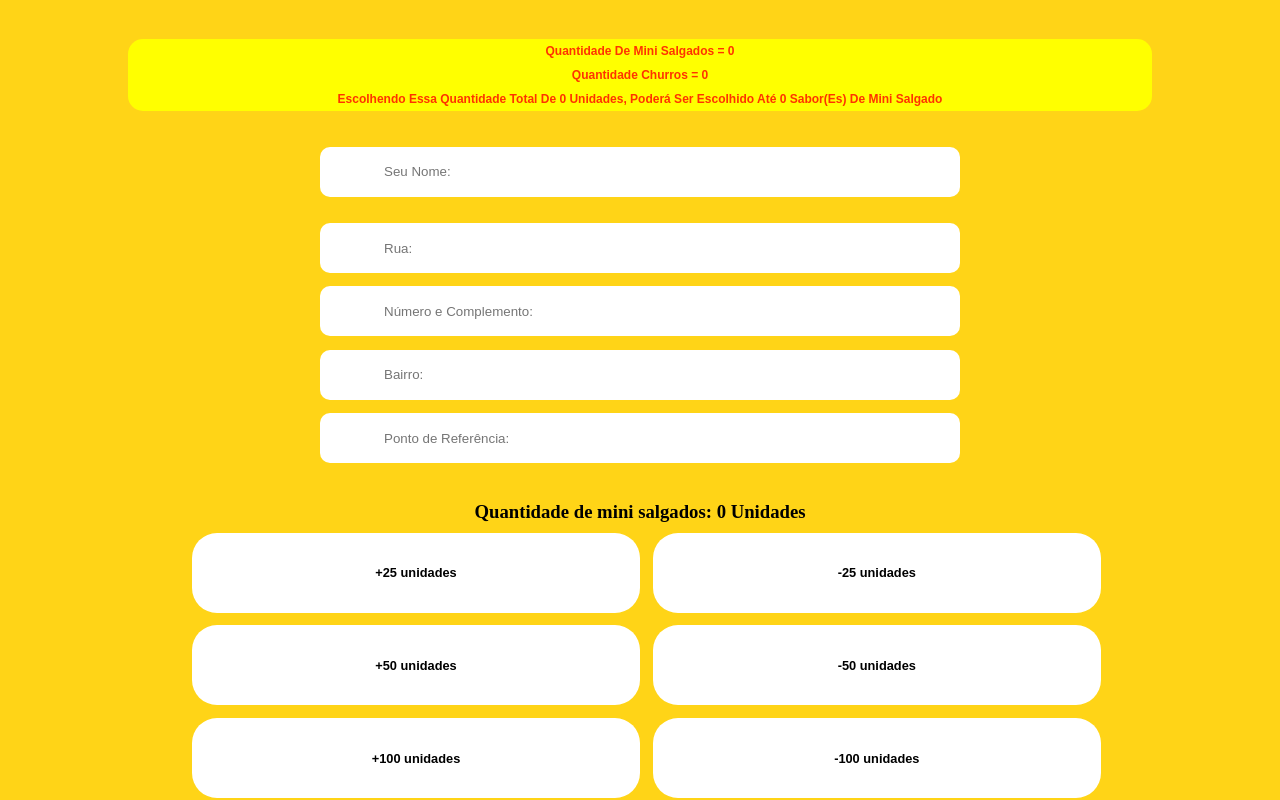
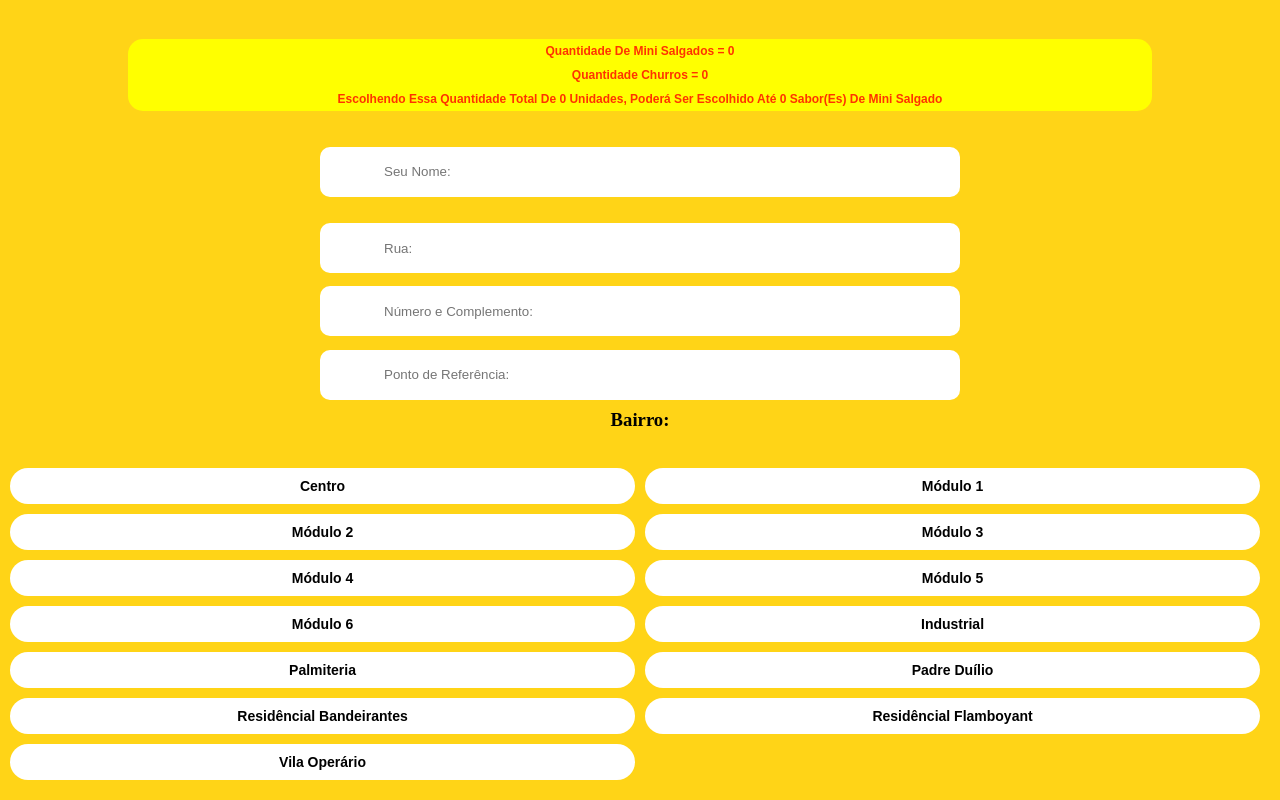
Before and after one commit to brennokayan/PastelariaDoJunior, a React (Create React App) app: page /minis-salgados in a window 1280 px wide. Shown: the top 800 px of the page. Built offline with nearby package versions, Linux system fonts and the light colour scheme; a web font is replaced by a local one.

Commit message:
arrumando os bairros

```diff
--- a/src/pages/Home/index.js
+++ b/src/pages/Home/index.js
@@ -36,7 +36,7 @@ const Home = ()=>{
             setAbertos("Ainda não iniciamos nossos atendimentos no momento aguarde por alguns instante.");
             setLink("/")
         }
-        if(hours <20 && hours >=15){
+        if(hours <23 && hours >=15){
             setAbertos("Estamos Aberto!");
             setEstiloAtendimento("aberto")
             setLink("/minis-salgados")
--- a/src/pages/PedidoMiniSalgados/index.js
+++ b/src/pages/PedidoMiniSalgados/index.js
@@ -20,6 +20,7 @@ const Pedidos = () => {
     const [pontoReferencia, setPontoReferencia] = useState("")
 
     const [quantidade, setQuantidade] = useState(0)
+    const [taxa_de_entrega, setTaxa_de_entrega] = useState(0)
     const [valor, setValor] = useState(0.00)
     const [quantidade_max, setQuantidade_max] = useState(0)
     const [auxiliar, setAuxiliar] = useState(0)
@@ -260,9 +261,9 @@ const Pedidos = () => {
         if(quantidade <= 0 ){
             setQuantidade(quantidade*0)
         }
-        setValor(quantidade*0.80+2)
+        setValor(quantidade*0.80+taxa_de_entrega)
         if(quantidade>25){
-            setValor(quantidade*0.60+2)
+            setValor(quantidade*0.60+taxa_de_entrega)
         }
 
     }
@@ -361,6 +362,62 @@ const Pedidos = () => {
             setPix("")
         }
     }
+    function Centro() {
+        setBairro("Centro")
+        setTaxa_de_entrega(3)
+    }
+    function VilaOperario() {
+        setBairro("Vila Operário")
+        setTaxa_de_entrega(3)
+    }
+    function Mod1() {
+        setBairro("Módulo 1")
+        setTaxa_de_entrega(3)
+    }
+    function Mod2() {
+        setBairro("Módulo 2")
+        setTaxa_de_entrega(3)
+    }
+    function Mod3() {
+        setBairro("Módulo 3")
+        setTaxa_de_entrega(3)
+    }
+    function Mod4() {
+        setBairro("Módulo 4")
+        setTaxa_de_entrega(3)
+    }
+    function Mod5() {
+        setBairro("Módulo 5")
+        setTaxa_de_entrega(4)
+    }
+    function Industrial() {
+        setBairro("Industrial")
+        setTaxa_de_entrega(4)
+    }
+    function Mod6() {
+        setBairro("Módulo 6")
+        setTaxa_de_entrega(5)
+    }
+    function Flamboyant() {
+        setBairro("Flamboyant")
+        setTaxa_de_entrega(5)
+    }
+    function PadreDuilio() {
+        setBairro("Padre Duílio")
+        setTaxa_de_entrega(5)
+    }
+    function Bandeirantes() {
+        setBairro("Residêncial Bandeirantes")
+        setTaxa_de_entrega(5)
+    }
+    function Palmiteira() {
+        setBairro("Palmiteira")
+        setTaxa_de_entrega(5)
+    }
+    function VilaOperario() {
+        setBairro("Vila Operário")
+        setTaxa_de_entrega(3)
+    }
     useEffect(() => {
         QuantidadeChurros();
         ValidarQuantidade();
@@ -388,9 +445,52 @@ const Pedidos = () => {
                         <form method="post" className="contentDados">
                             <input name="Rua" type="text" value={rua} onChange={(e) => setRua(e.target.value)} placeholder="Rua:"/>
                             <input type="text" value={numero} onChange={(e) => setNumeto(e.target.value)} placeholder="Número e Complemento:"/>
-                            <input type="text" value={bairro} onChange={(e) => setBairro(e.target.value)} placeholder="Bairro:"/>
                             <input type="text" value={pontoReferencia} onChange={(e) => setPontoReferencia(e.target.value)} placeholder="Ponto de Referência:"/>
                         </form>
+                            <h3>Bairro: {bairro}</h3><br/>
+                            <div className="Bairros">
+                                <button onClick={Centro} type="button" >
+                                    Centro
+                                </button>
+                                <button onClick={Mod1} type="button" >
+                                    Módulo 1
+                                </button>
+                                <button onClick={Mod2} type="button" >
+                                    Módulo 2
+                                </button>
+                                <button onClick={Mod3} type="button" >
+                                    Módulo 3
+                                </button>
+                                <button onClick={Mod4} type="button" >
+                                    Módulo 4
+                                </button>
+                                <button onClick={Mod5} type="button" >
+                                    Módulo 5
+                                </button>
+                                <button onClick={Mod6} type="button" >
+                                    Módulo 6
+                                </button>
+                                <button onClick={Industrial} type="button" >
+                                    Industrial
+                                </button>
+                                <button onClick={Palmiteira} type="button" >
+                                    Palmiteria
+                                </button>
+                                <button onClick={PadreDuilio} type="button" >
+                                    Padre Duílio
+                                </button>
+                                <button onClick={Bandeirantes} type="button" >
+                                    Residêncial Bandeirantes
+                                </button>
+                                <button onClick={Flamboyant} type="button" >
+                                    Residêncial Flamboyant
+                                </button>
+                                <button onClick={VilaOperario} type="button" >
+                                    Vila Operário
+                                </button>
+                            </div>
+
+
                 </div>
                 <h3 style={{textAlign: 'center'}}>Quantidade de mini salgados: {quantidade} Unidades</h3>
                     <div className="containerQuantidade">
--- a/src/pages/PedidoMiniSalgados/style.css
+++ b/src/pages/PedidoMiniSalgados/style.css
@@ -200,3 +200,24 @@ h5{
     border-radius:12px;
     background-color: white;
 }
+.Bairros{
+    display: grid;
+    height: auto;
+    width: 100vw;
+    padding: 10px;
+    grid-template-columns: auto auto;
+
+}
+.Bairros button{
+    margin-right: 10px;
+    margin-bottom: 10px;
+    height: auto;
+    width: auto;
+    font-size: 14px;
+    padding: 10px;
+    background: white;
+    color: black;
+    border-radius: 25px;
+    border-width: 0px;
+    font-weight: bold;
+}
```
